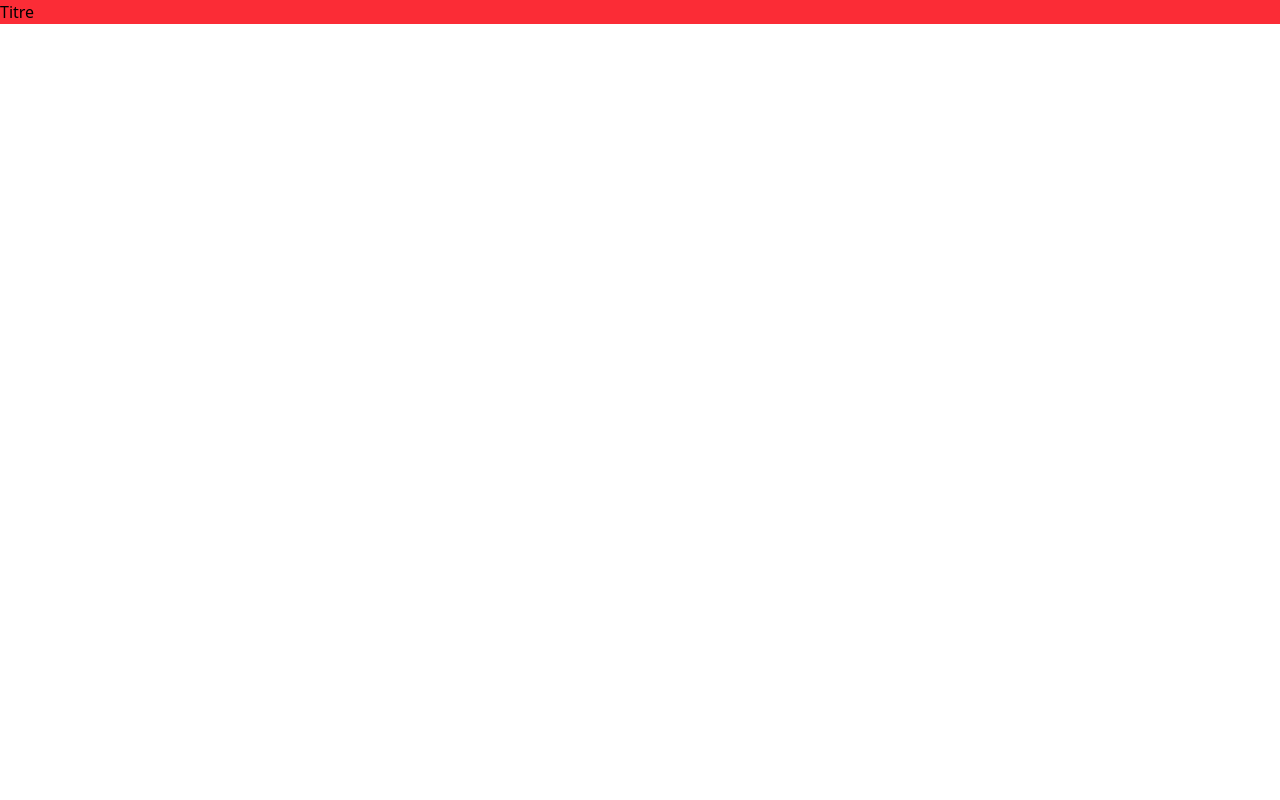
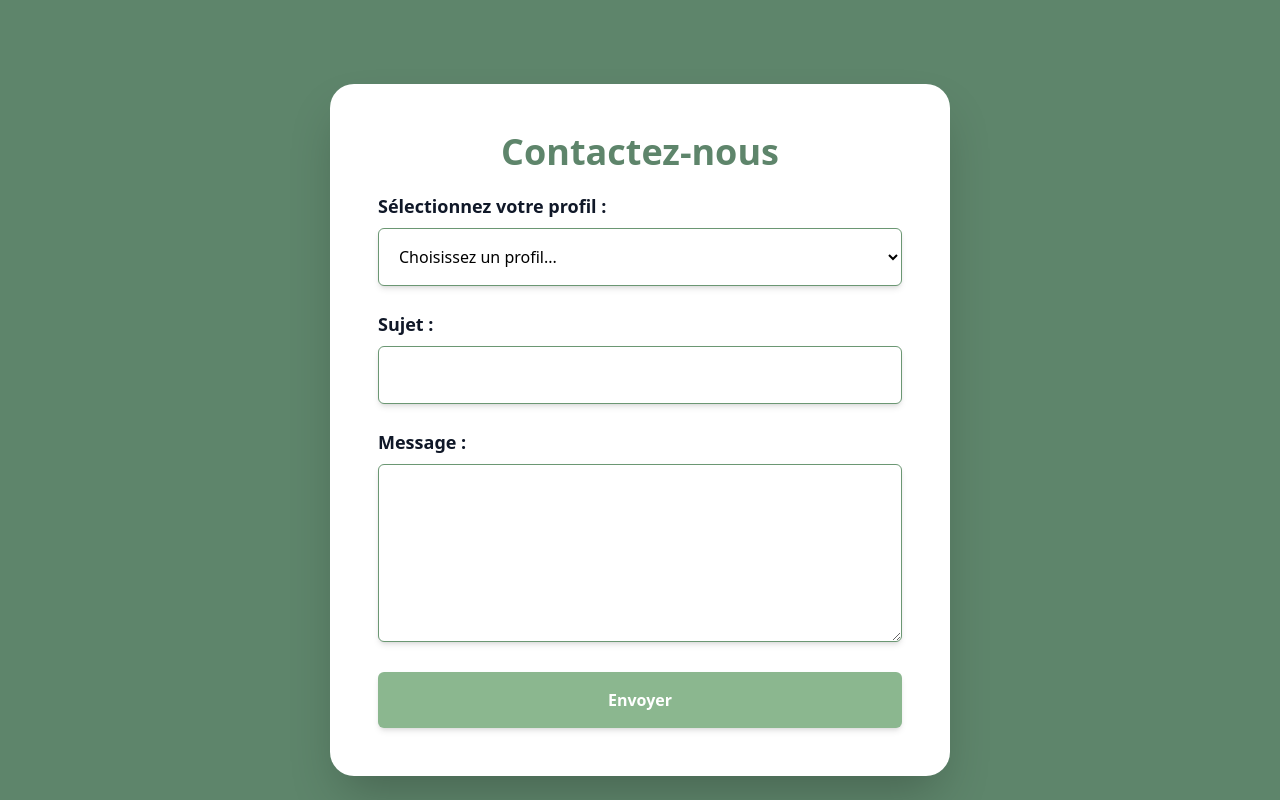
Before and after one commit to Matthieu77220/M2I_Site_Web, a React (Vite) app in the folder app-web/: page / in a window 1280 px wide. Built offline with nearby package versions, Linux system fonts and the light colour scheme.

Commit message:
Page de contact

```diff
--- a/app-web/package.json
+++ b/app-web/package.json
@@ -10,11 +10,13 @@
     "preview": "vite preview"
   },
   "dependencies": {
+    "@emailjs/browser": "^4.4.1",
     "@tailwindcss/vite": "^4.1.14",
     "bcryptjs": "^3.0.2",
     "dotenv": "^17.2.3",
     "express": "^5.1.0",
     "express-session": "^1.18.2",
+    "framer-motion": "^12.23.24",
     "mysql2": "^3.15.2",
     "react": "^19.1.1",
     "react-dom": "^19.1.1",
--- a/app-web/src/App.jsx
+++ b/app-web/src/App.jsx
@@ -2,13 +2,15 @@ import { useState } from 'react'
 import reactLogo from './assets/react.svg'
 import viteLogo from '/vite.svg'
 import '../public/css/style.css'
+import Contact from './contact.jsx' // Ton import déjà présent
 
 function App() {
   const [count, setCount] = useState(0)
 
   return (
     <>
-    <h1 className="bg-red-500">Titre</h1>
+      {/* Affichage du formulaire de contact */}
+      <Contact />
     </>
   )
 }
--- /dev/null
+++ b/app-web/src/Contact.jsx
@@ -0,0 +1,133 @@
+import { useState, useRef } from "react";
+import emailjs from "@emailjs/browser";
+
+const Contact = () => {
+  const form = useRef();
+  const [formData, setFormData] = useState({
+    profile: "",
+    subject: "",
+    message: "",
+  });
+  const [isSubmitted, setIsSubmitted] = useState(false);
+  const [isFlipped, setIsFlipped] = useState(false);
+
+  const sendEmail = (e) => {
+    e.preventDefault();
+
+    emailjs
+      .sendForm(
+        "service_1ohoteb",
+        "template_4mcpzuk",
+        form.current,
+        "WLNkt1FRGG3I0k5Mw"
+      )
+      .then(
+        () => {
+          setIsSubmitted(true);
+          setIsFlipped(true);
+
+          // Réinitialiser après 3 secondes
+          setTimeout(() => {
+            setIsFlipped(false);
+            setIsSubmitted(false);
+            setFormData({ profile: "", subject: "", message: "" });
+          }, 8000);
+        },
+        (error) => {
+          console.log("FAILED...", error.text);
+        }
+      );
+  };
+
+  return (
+    <div className="flex justify-center items-start bg-[#5E856B] min-h-screen p-5">
+      <div
+        className={`relative w-full md:w-1/2 mt-16 transition-transform duration-700 [transform-style:preserve-3d] ${
+          isFlipped ? "[transform:rotateY(180deg)]" : ""
+        }`}
+      >
+        {/* Face avant : le formulaire */}
+        <div className="absolute w-full bg-white rounded-3xl shadow-2xl p-8 md:p-12 backface-hidden">
+          <h1 className="text-center text-2xl md:text-4xl font-bold text-[#5E856B] mb-5">
+            Contactez-nous
+          </h1>
+
+          <form ref={form} onSubmit={sendEmail} className="space-y-6">
+            {/* Profil */}
+            <div>
+              <label className="block mb-2 font-semibold text-gray-900 text-base md:text-lg">
+                Sélectionnez votre profil :
+              </label>
+              <select
+                name="user_profile"
+                required
+                value={formData.profile}
+                onChange={(e) =>
+                  setFormData({ ...formData, profile: e.target.value })
+                }
+                className="w-full p-4 rounded-md bg-white placeholder:text-[#aaa] shadow-md border border-[#6b9773] focus:border-[#6b9773] focus:outline-none"
+              >
+                <option value="">Choisissez un profil...</option>
+                <option value="admin">Admin</option>
+                <option value="partenaire">Partenaire</option>
+                <option value="fournisseur">Fournisseur</option>
+              </select>
+            </div>
+
+            {/* Sujet */}
+            <div>
+              <label className="block mb-2 font-semibold text-gray-900 text-base md:text-lg">
+                Sujet :
+              </label>
+              <input
+                type="text"
+                name="user_subject"
+                required
+                value={formData.subject}
+                onChange={(e) =>
+                  setFormData({ ...formData, subject: e.target.value })
+                }
+                className="w-full p-4 rounded-md bg-white placeholder:text-[#aaa] shadow-md border border-[#6b9773] focus:border-[#6b9773] focus:outline-none"
+              />
+            </div>
+
+            {/* Message */}
+            <div>
+              <label className="block mb-2 font-semibold text-gray-900 text-base md:text-lg">
+                Message :
+              </label>
+              <textarea
+                name="message"
+                rows="6"
+                required
+                value={formData.message}
+                onChange={(e) =>
+                  setFormData({ ...formData, message: e.target.value })
+                }
+                className="w-full p-4 rounded-md bg-white placeholder:text-[#aaa] shadow-md border border-[#6b9773] focus:border-[#6b9773] focus:outline-none resize-y"
+              />
+            </div>
+
+            {/* Bouton envoyer */}
+            <button
+              type="submit"
+              className="w-full bg-[#8BB78F] hover:bg-[#6b9773] text-white font-semibold p-4 rounded-md shadow-md transition-colors duration-300"
+            >
+              Envoyer
+            </button>
+          </form>
+        </div>
+
+        {/* Face arrière : message de succès */}
+        <div className="absolute w-full bg-[#7CA982] rounded-3xl shadow-2xl text-white flex flex-col items-center justify-center text-center p-8 rotate-y-180 backface-hidden">
+          <h2 className="text-3xl font-bold mb-3">Message envoyé avec succès</h2>
+          <p className="text-lg opacity-90">
+            Merci pour votre message ! Nous vous répondrons bientôt.
+          </p>
+        </div>
+      </div>
+    </div>
+  );
+};
+
+export default Contact;
--- a/app-web/src/main.jsx
+++ b/app-web/src/main.jsx
@@ -2,6 +2,7 @@ import { StrictMode } from 'react'
 import { createRoot } from 'react-dom/client'
 import '../public/css/style.css'
 import App from './App.jsx'
+
 
 createRoot(document.getElementById('root')).render(
   <StrictMode>
```
Also changed, not shown: 2 other files (tests, documents, lock files or other folders).
